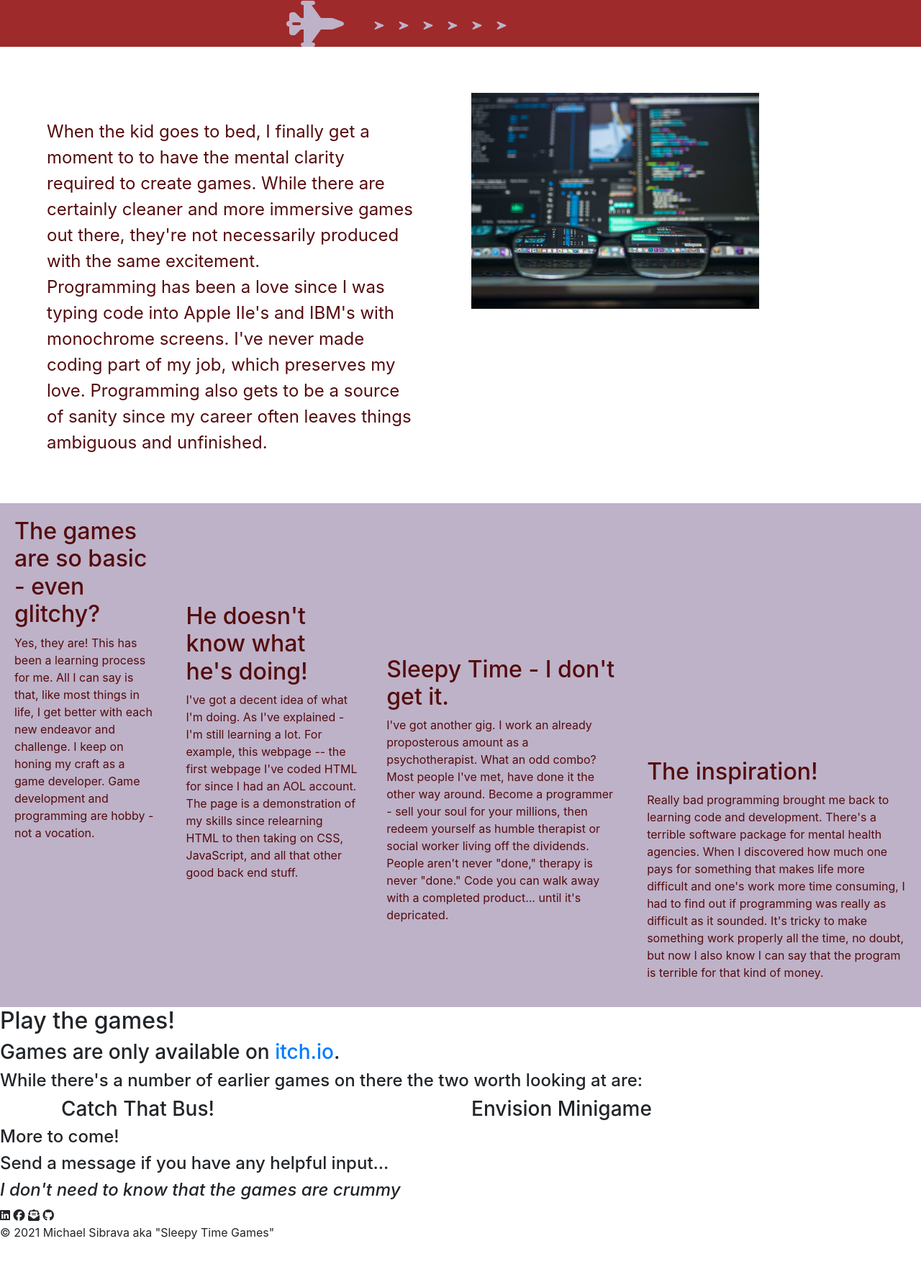
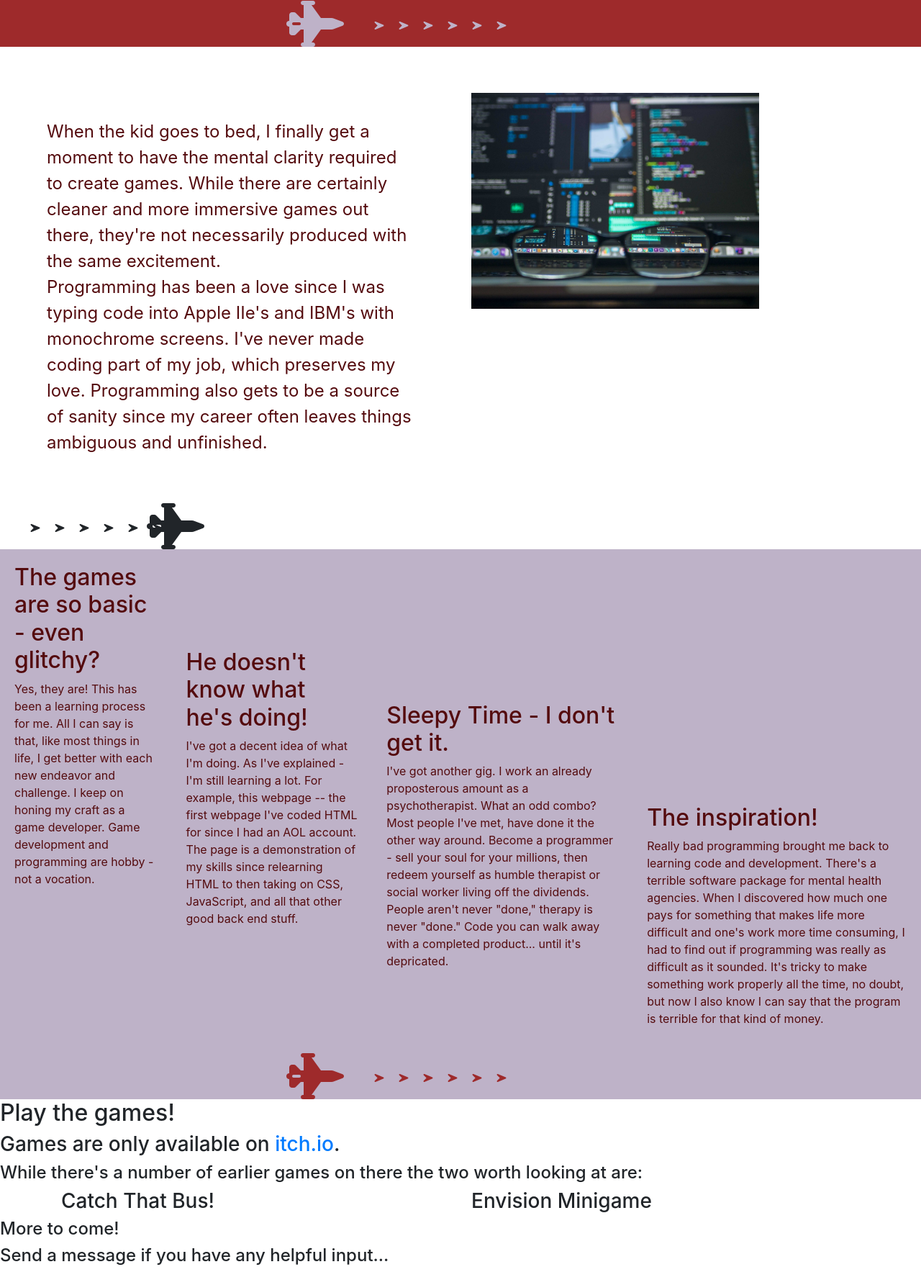
Before and after one commit to psynut/SleepTime, a PHP site: page / in a window 1280 px wide. Shown: the part 540-2307 px from the top of the page at 72% size. Before the commit the page ends 2262 px from the top, so only its background shows below. Run offline with PHP 8.4, Linux system fonts and the light colour scheme; some libraries are stand-ins or nearby versions; some web fonts are replaced.

Commit message:
Adding Section Breaks

```diff
--- a/index.html
+++ b/index.html
@@ -58,7 +58,7 @@
       </div>
     </div>
   </div>
-  <div class="section-break">
+  <div class="section-break red">
     <i class="fas fa-fighter-jet"></i><i class="fas fa-location-arrow"></i><i class="fas fa-location-arrow"></i><i class="fas fa-location-arrow"></i><i class="fas fa-location-arrow"></i><i class="fas fa-location-arrow"></i><i
       class="fas fa-location-arrow"></i>
   </div>
@@ -68,7 +68,7 @@
     <div class="row">
       <div class="col-lg-6 col-md-12">
         <p>
-          When the kid goes to bed, I finally get a moment to to have the mental clarity required to create games. While there are certainly cleaner and more immersive games out there, they're not necessarily produced with the same excitement.
+          When the kid goes to bed, I finally get a moment to have the mental clarity required to create games. While there are certainly cleaner and more immersive games out there, they're not necessarily produced with the same excitement.
 
           <br>Programming has been a love since I was typing code into Apple IIe's and IBM's with monochrome screens. I've never made coding part of my job, which preserves my love. Programming also gets to be a source of sanity since my career often
           leaves things ambiguous and unfinished.
@@ -79,6 +79,10 @@
         <img class "code-image" src="images/pexels-kevin-ku-577585.jpg" alt="Image by Kevin Ku at Pexels" )>
       </div>
     </div>
+  </div>
+
+  <div class="section-break white">
+    <i class="fas fa-location-arrow"></i><i class="fas fa-location-arrow"></i><i class="fas fa-location-arrow"></i><i class="fas fa-location-arrow"></i><i class="fas fa-location-arrow"></i><i class="fas fa-location-arrow"></i><i class="fas fa-fighter-jet"></i>
   </div>
 
   <div id="about">
@@ -122,6 +126,11 @@
     </div>
   </div>
 
+  <div class="section-break purple">
+    <i class="fas fa-fighter-jet"></i><i class="fas fa-location-arrow"></i><i class="fas fa-location-arrow"></i><i class="fas fa-location-arrow"></i><i class="fas fa-location-arrow"></i><i class="fas fa-location-arrow"></i><i
+      class="fas fa-location-arrow"></i>
+  </div>
+
   <div id="games">
     <h2>Play the games!</h2>
     <h3>Games are only available on <a href="https://msibrava.itch.io/">itch.io</a>.</h3>
--- a/style.css
+++ b/style.css
@@ -68,9 +68,17 @@
   height: 400px;
 }
 
-.section-break{
+.section-break.red{
   color: #BEB2C8;
   background-color: #9E2A2B;
+  margin-left: -200px;
+  padding: 0;
+  text-align: center;
+}
+
+.section-break.purple{
+  color: #9e2a2b;
+  background-color: #BEB2C8;
   margin-left: -200px;
   padding: 0;
   text-align: center;
```
